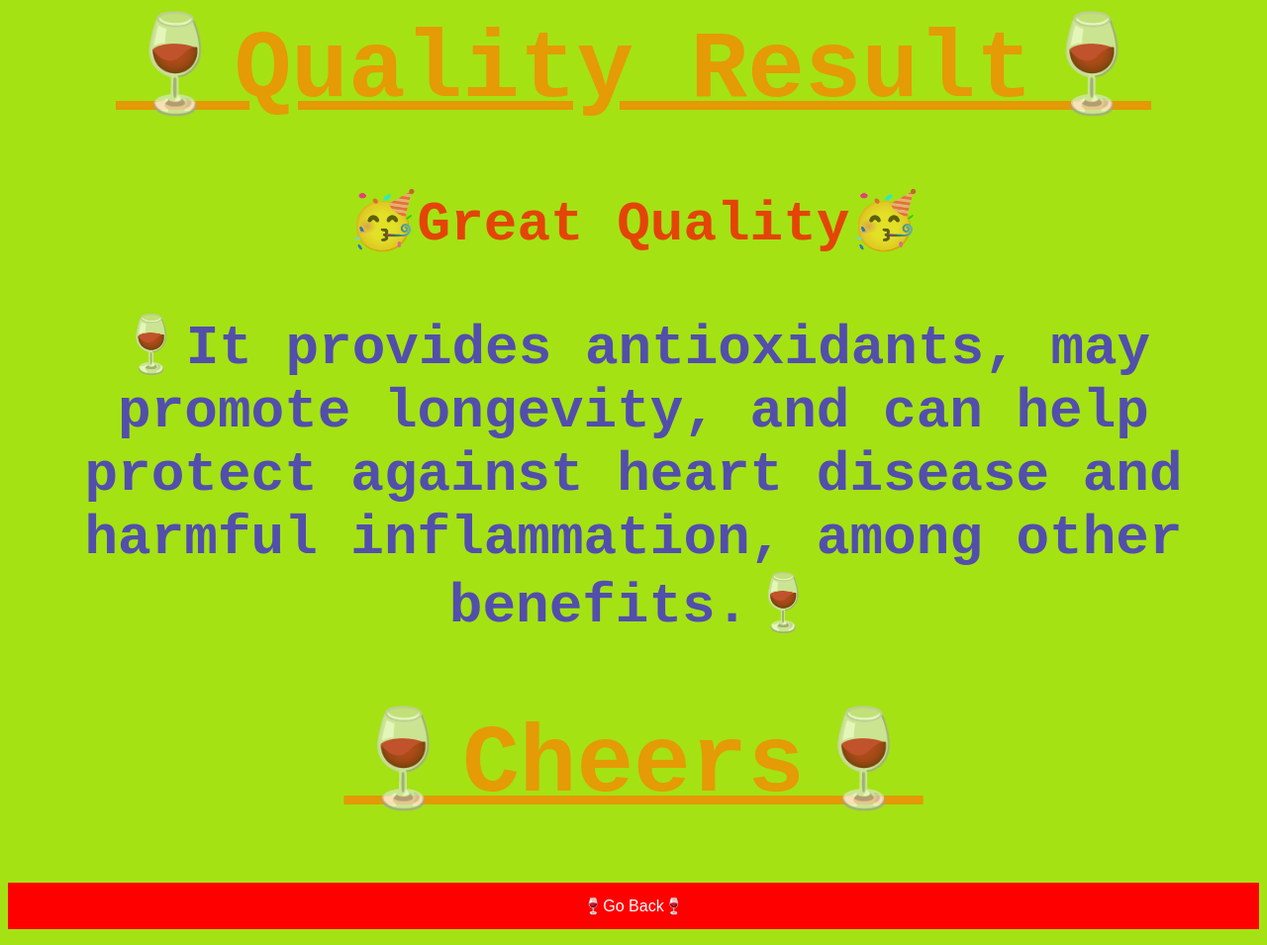
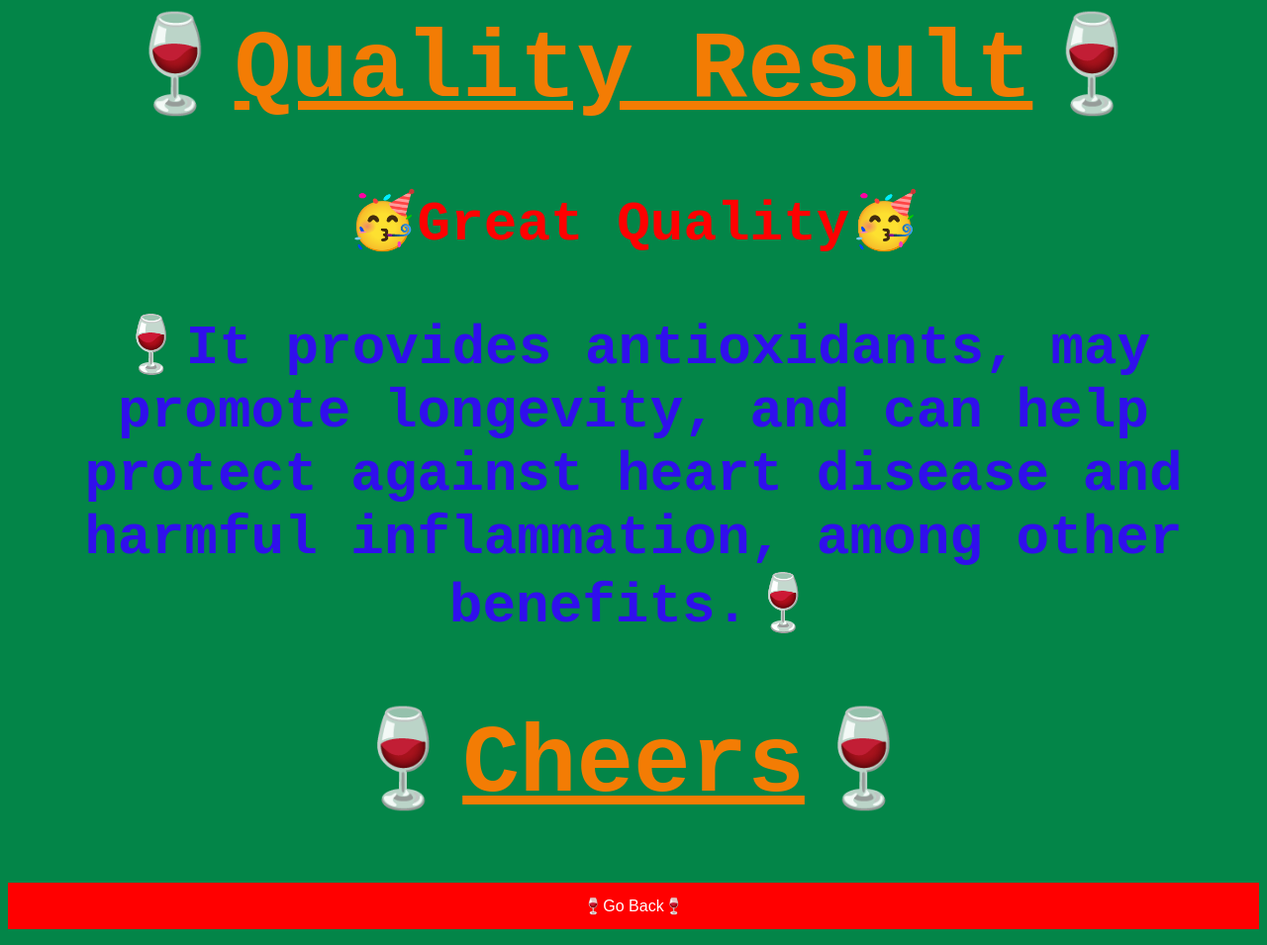
Before and after one commit to Ayush122001/wine_quality_prediction_app, a Flask app: template templates/good.html in a window 1280 px wide. Shown: the whole page at 99% size. Run offline with Flask 2, Linux system fonts and the light colour scheme; the template is opened without the code that fills it, so the values that code supplies are empty.

Commit message:
Update good.html

```diff
--- a/templates/good.html
+++ b/templates/good.html
@@ -2,7 +2,7 @@
   <style>
     body{
       background-image: url(test.jpg);
-      background: rgb(164, 226, 20);
+      background: rgb(3, 133, 72);
     }
 
       .block {
@@ -31,10 +31,10 @@
   </style>
 
   <body>
-    <h1 style="font-size: 600%; font-family: 'Courier New', Courier, monospace;font-weight: bolder; text-align: center;color:rgba(255, 124, 1, 0.705);" ><u>🍷Quality Result🍷</u></h1>
-    <h3 style="font-size: 350%; font-family: 'Courier New', Courier, monospace;font-weight: bolder; text-align: center;color:rgba(255, 1, 1, 0.705);" >🥳Great Quality🥳</h3>
-    <p style="font-size: 350%; font-family: 'Courier New', Courier, monospace;font-weight: bolder; text-align: center;color:rgba(48, 15, 236, 0.705);" >🍷It provides antioxidants, may promote longevity, and can help protect against heart disease and harmful inflammation, among other benefits.🍷</p>
-    <h1 style="font-size: 600%; font-family: 'Courier New', Courier, monospace;font-weight: bolder; text-align: center;color:rgba(255, 124, 1, 0.705);" ><u>🍷Cheers🍷</u></h1>
+    <h1 style="font-size: 600%; font-family: 'Courier New', Courier, monospace;font-weight: bolder; text-align: center;color:rgba(255, 124, 1, 0.952);" >🍷<u>Quality Result</u>🍷</h1>
+    <h3 style="font-size: 350%; font-family: 'Courier New', Courier, monospace;font-weight: bolder; text-align: center;color:rgb(255, 1, 1);" >🥳Great Quality🥳</h3>
+    <p style="font-size: 350%; font-family: 'Courier New', Courier, monospace;font-weight: bolder; text-align: center;color:rgb(48, 15, 236);" >🍷It provides antioxidants, may promote longevity, and can help protect against heart disease and harmful inflammation, among other benefits.🍷</p>
+    <h1 style="font-size: 600%; font-family: 'Courier New', Courier, monospace;font-weight: bolder; text-align: center;color:rgba(255, 124, 1, 0.952);" >🍷<u>Cheers</u>🍷</h1>
     <form action="/">
       <input type="submit" value="🍷Go Back🍷" class="block">
     </form>
```
